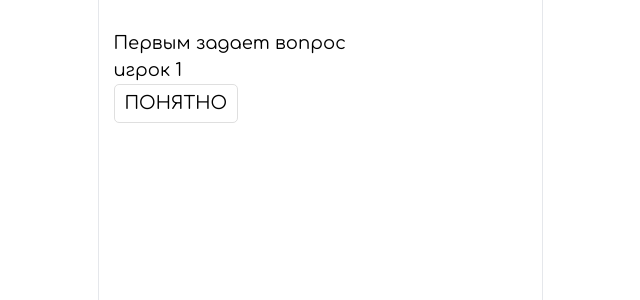
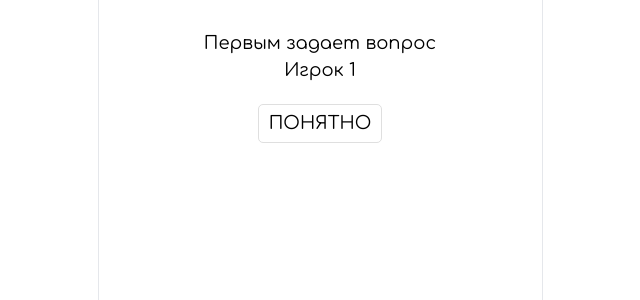
Before and after one commit to TTyKaH/spy, a Nuxt app: page /play/time-to-questions in a window 1280 px wide. Shown: the top 300 px of the page, without its empty margins (320-960 px from the left). Built offline with nearby package versions, Linux system fonts and the light colour scheme.

Commit message:
upd styles

```diff
--- a/pages/play/roles-distribution.vue
+++ b/pages/play/roles-distribution.vue
@@ -1,15 +1,16 @@
 <template>
   <div class="wrap wrap-py">
-    <div v-for="playerNum in playersCount" :key="playerNum">
+    <div v-for="playerNum in playersCount" :key="playerNum" class="text-center">
       <div v-if="currentPlayer === playerNum">
-        <div v-if="isFirstStage">
+        <div v-if="isFirstStage" class="grid justify-items-center gap-5">
+          <div>Игрок {{ playerNum }}</div>
           <div>
-            Игрок {{ playerNum }} <br />
-            Нажмите, чтобы узнать кто ты в этой игре
+            Нажмите, чтобы узнать <br />
+            кто ты в этой игре
           </div>
           <button class="btn" @click="toggle()">Хто я</button>
         </div>
-        <div v-else>
+        <div v-else class="grid gap-5 justify-items-center">
           <div>Игрок {{ playerNum }}, ты: {{ checkRole(playerNum) }}</div>
           <div v-if="checkRole(playerNum) === 'Местный'">
             Локация: {{ selectedLocation }}
--- a/pages/play/time-to-questions.vue
+++ b/pages/play/time-to-questions.vue
@@ -1,9 +1,12 @@
 <template>
   <div class="wrap wrap-py">
-    <div v-if="isWhoFirstStage">
+    <div
+      v-if="isWhoFirstStage"
+      class="grid gap-5 justify-items-center text-center"
+    >
       <div>
         Первым задает вопрос <br />
-        игрок {{ whoFirstAsk }}
+        Игрок {{ whoFirstAsk }}
       </div>
       <button class="btn" @click="toggle()">Понятно</button>
     </div>
```
